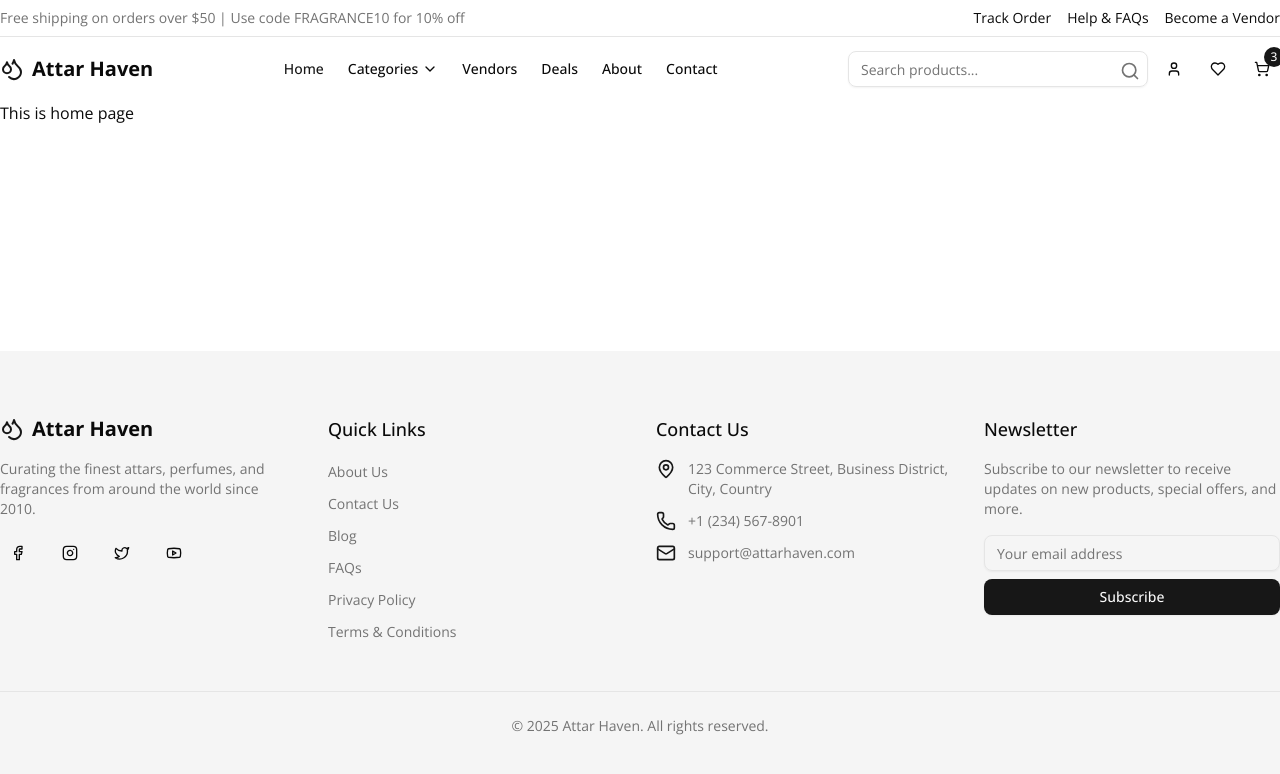
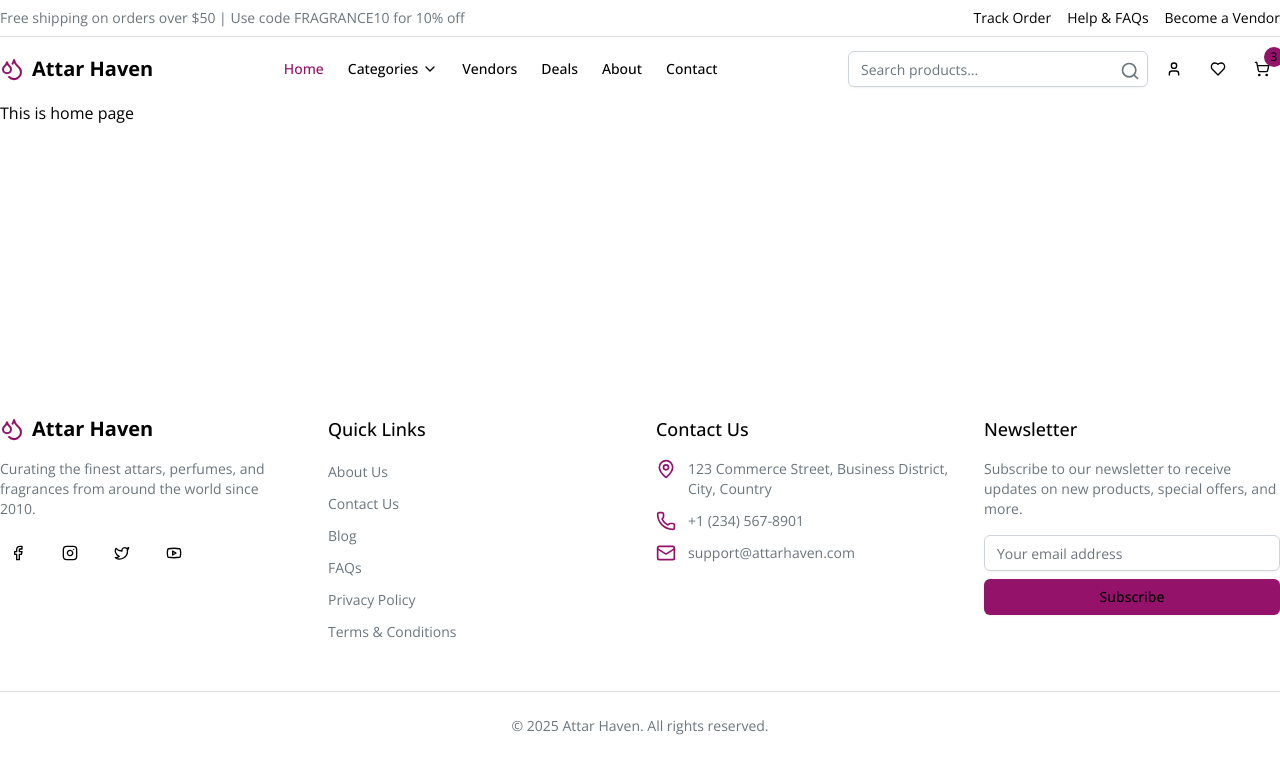
Before and after one commit to nahidul-fahim/arome-client, a Next.js app: page / in a window 1280 px wide. Shown: the top 774 px of the page. Built offline with nearby package versions, Linux system fonts and the light colour scheme.

Commit message:
style: update global styles with new color palette and simplify footer component

```diff
--- a/src/app/globals.css
+++ b/src/app/globals.css
@@ -7,124 +7,34 @@
 @theme {
   --font-openSans: var(--font-openSans);
   --font-lora: var(--font-lora);
-}
-
-:root {
-  --background: oklch(1 0 0);
-  --foreground: oklch(0.145 0 0);
-  --card: oklch(1 0 0);
-  --card-foreground: oklch(0.145 0 0);
-  --popover: oklch(1 0 0);
-  --popover-foreground: oklch(0.145 0 0);
-  --primary: oklch(0.205 0 0);
-  --primary-foreground: oklch(0.985 0 0);
-  --secondary: oklch(0.97 0 0);
-  --secondary-foreground: oklch(0.205 0 0);
-  --muted: oklch(0.97 0 0);
-  --muted-foreground: oklch(0.556 0 0);
-  --accent: oklch(0.97 0 0);
-  --accent-foreground: oklch(0.205 0 0);
-  --destructive: oklch(0.577 0.245 27.325);
-  --destructive-foreground: oklch(0.577 0.245 27.325);
-  --border: oklch(0.922 0 0);
-  --input: oklch(0.922 0 0);
-  --ring: oklch(0.708 0 0);
-  --chart-1: oklch(0.646 0.222 41.116);
-  --chart-2: oklch(0.6 0.118 184.704);
-  --chart-3: oklch(0.398 0.07 227.392);
-  --chart-4: oklch(0.828 0.189 84.429);
-  --chart-5: oklch(0.769 0.188 70.08);
-  --radius: 0.625rem;
-  --sidebar: oklch(0.985 0 0);
-  --sidebar-foreground: oklch(0.145 0 0);
-  --sidebar-primary: oklch(0.205 0 0);
-  --sidebar-primary-foreground: oklch(0.985 0 0);
-  --sidebar-accent: oklch(0.97 0 0);
-  --sidebar-accent-foreground: oklch(0.205 0 0);
-  --sidebar-border: oklch(0.922 0 0);
-  --sidebar-ring: oklch(0.708 0 0);
-}
-
-.dark {
-  --background: oklch(0.145 0 0);
-  --foreground: oklch(0.985 0 0);
-  --card: oklch(0.145 0 0);
-  --card-foreground: oklch(0.985 0 0);
-  --popover: oklch(0.145 0 0);
-  --popover-foreground: oklch(0.985 0 0);
-  --primary: oklch(0.985 0 0);
-  --primary-foreground: oklch(0.205 0 0);
-  --secondary: oklch(0.269 0 0);
-  --secondary-foreground: oklch(0.985 0 0);
-  --muted: oklch(0.269 0 0);
-  --muted-foreground: oklch(0.708 0 0);
-  --accent: oklch(0.269 0 0);
-  --accent-foreground: oklch(0.985 0 0);
-  --destructive: oklch(0.396 0.141 25.723);
-  --destructive-foreground: oklch(0.637 0.237 25.331);
-  --border: oklch(0.269 0 0);
-  --input: oklch(0.269 0 0);
-  --ring: oklch(0.439 0 0);
-  --chart-1: oklch(0.488 0.243 264.376);
-  --chart-2: oklch(0.696 0.17 162.48);
-  --chart-3: oklch(0.769 0.188 70.08);
-  --chart-4: oklch(0.627 0.265 303.9);
-  --chart-5: oklch(0.645 0.246 16.439);
-  --sidebar: oklch(0.205 0 0);
-  --sidebar-foreground: oklch(0.985 0 0);
-  --sidebar-primary: oklch(0.488 0.243 264.376);
-  --sidebar-primary-foreground: oklch(0.985 0 0);
-  --sidebar-accent: oklch(0.269 0 0);
-  --sidebar-accent-foreground: oklch(0.985 0 0);
-  --sidebar-border: oklch(0.269 0 0);
-  --sidebar-ring: oklch(0.439 0 0);
-}
-
-@theme inline {
-  --color-background: var(--background);
-  --color-foreground: var(--foreground);
-  --color-card: var(--card);
-  --color-card-foreground: var(--card-foreground);
-  --color-popover: var(--popover);
-  --color-popover-foreground: var(--popover-foreground);
-  --color-primary: var(--primary);
-  --color-primary-foreground: var(--primary-foreground);
-  --color-secondary: var(--secondary);
-  --color-secondary-foreground: var(--secondary-foreground);
-  --color-muted: var(--muted);
-  --color-muted-foreground: var(--muted-foreground);
-  --color-accent: var(--accent);
-  --color-accent-foreground: var(--accent-foreground);
-  --color-destructive: var(--destructive);
-  --color-destructive-foreground: var(--destructive-foreground);
-  --color-border: var(--border);
-  --color-input: var(--input);
-  --color-ring: var(--ring);
-  --color-chart-1: var(--chart-1);
-  --color-chart-2: var(--chart-2);
-  --color-chart-3: var(--chart-3);
-  --color-chart-4: var(--chart-4);
-  --color-chart-5: var(--chart-5);
-  --radius-sm: calc(var(--radius) - 4px);
-  --radius-md: calc(var(--radius) - 2px);
-  --radius-lg: var(--radius);
-  --radius-xl: calc(var(--radius) + 4px);
-  --color-sidebar: var(--sidebar);
-  --color-sidebar-foreground: var(--sidebar-foreground);
-  --color-sidebar-primary: var(--sidebar-primary);
-  --color-sidebar-primary-foreground: var(--sidebar-primary-foreground);
-  --color-sidebar-accent: var(--sidebar-accent);
-  --color-sidebar-accent-foreground: var(--sidebar-accent-foreground);
-  --color-sidebar-border: var(--sidebar-border);
-  --color-sidebar-ring: var(--sidebar-ring);
+  /* Chart colors */
+  --color-background: #ffffff;
+  --color-dark: #21252c;
+  --color-foreground: #272B32;
+  --color-card: #f8f9fa;
+  --color-primary: #94126a;
+  --color-secondary: #b5338a;
+  --color-muted: #e9ecef;
+  --color-muted-foreground: #6c757d;
+  --color-accent: #d670b3;
+  --color-destructive: #dc3545;
+  --color-border: #dee2e6;
+  --color-input: #ced4da;
+  --color-ring: #adb5bd;
+  /*color- Semantic colors */
+  --color-success: #198754;
+  --color-info: #0dcaf0;
+  --color-warning: #ffc107;
+  --color-danger: #dc3545;
 }
 
 @layer base {
   * {
-    @apply border-border outline-ring/50;
+    @apply border-border outline-input/50;
   }
+
   body {
-    @apply bg-background text-foreground;
+    @apply bg-white text-black;
     font-family: var(--font-openSans);
   }
 }
--- a/src/components/footer/footer.tsx
+++ b/src/components/footer/footer.tsx
@@ -14,7 +14,7 @@ import { Input } from "@/components/ui/input";
 
 export default function Footer() {
   return (
-    <footer className="bg-muted">
+    <footer className="">
       <div className="container py-12 md:py-16">
         <div className="grid gap-8 md:grid-cols-2 lg:grid-cols-4">
           {/* Company info */}
```
